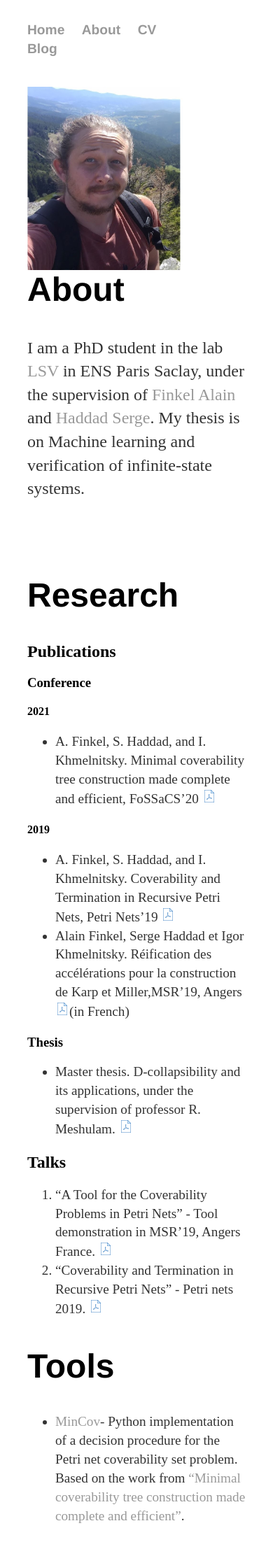
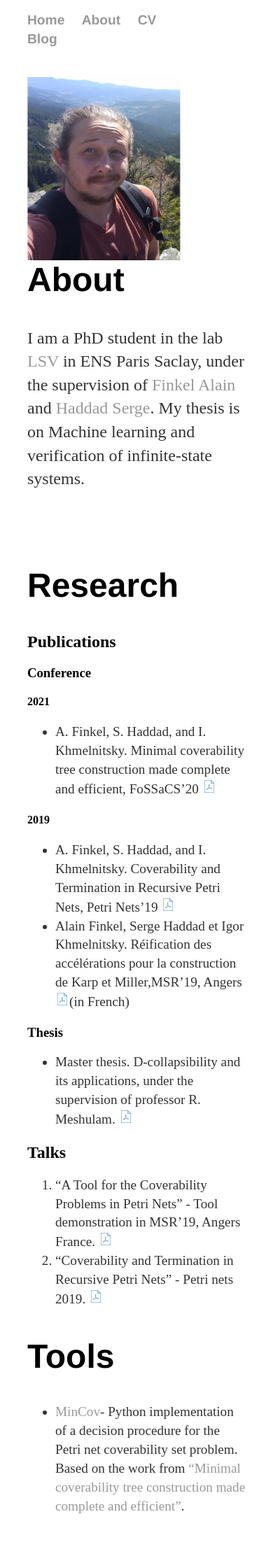
Before and after one commit to IgorKhm/igorkhm.github.io, a Jekyll site: the page built from index.md, in a window 390 px wide. Shown: the top 2214 px of the page at 70% size. Built offline with Jekyll 4.4.1, drawn with Linux system fonts in a browser that asks for light colours.

Commit message:
Update main.css

```diff
--- a/css/main.css
+++ b/css/main.css
@@ -4,7 +4,7 @@ body {
 }
 @media screen and (max-width: 800px){
     body {
-    margin: 30px auto;
+    margin: 10px auto;
     width: 80%;
 }
 }
```
